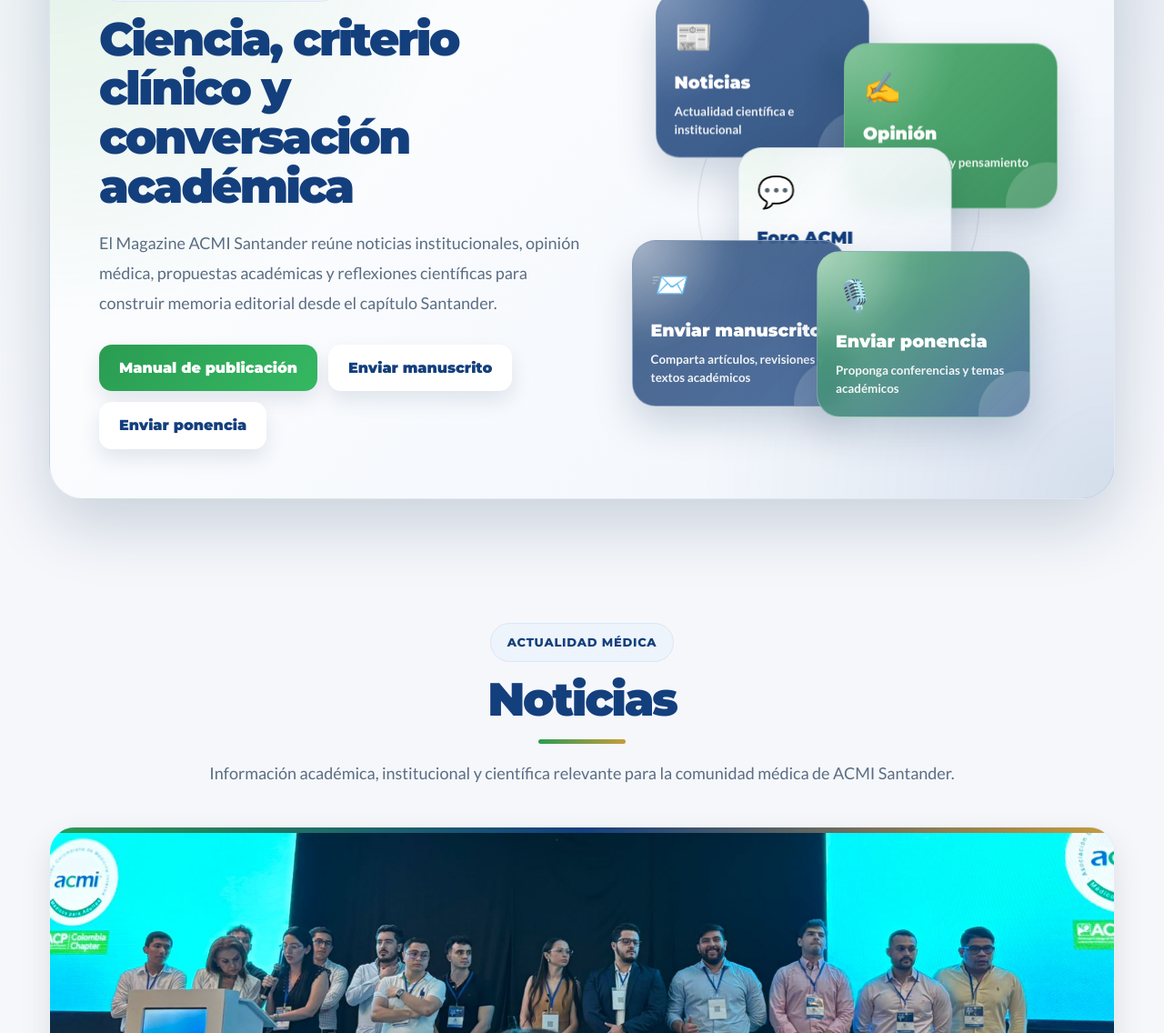
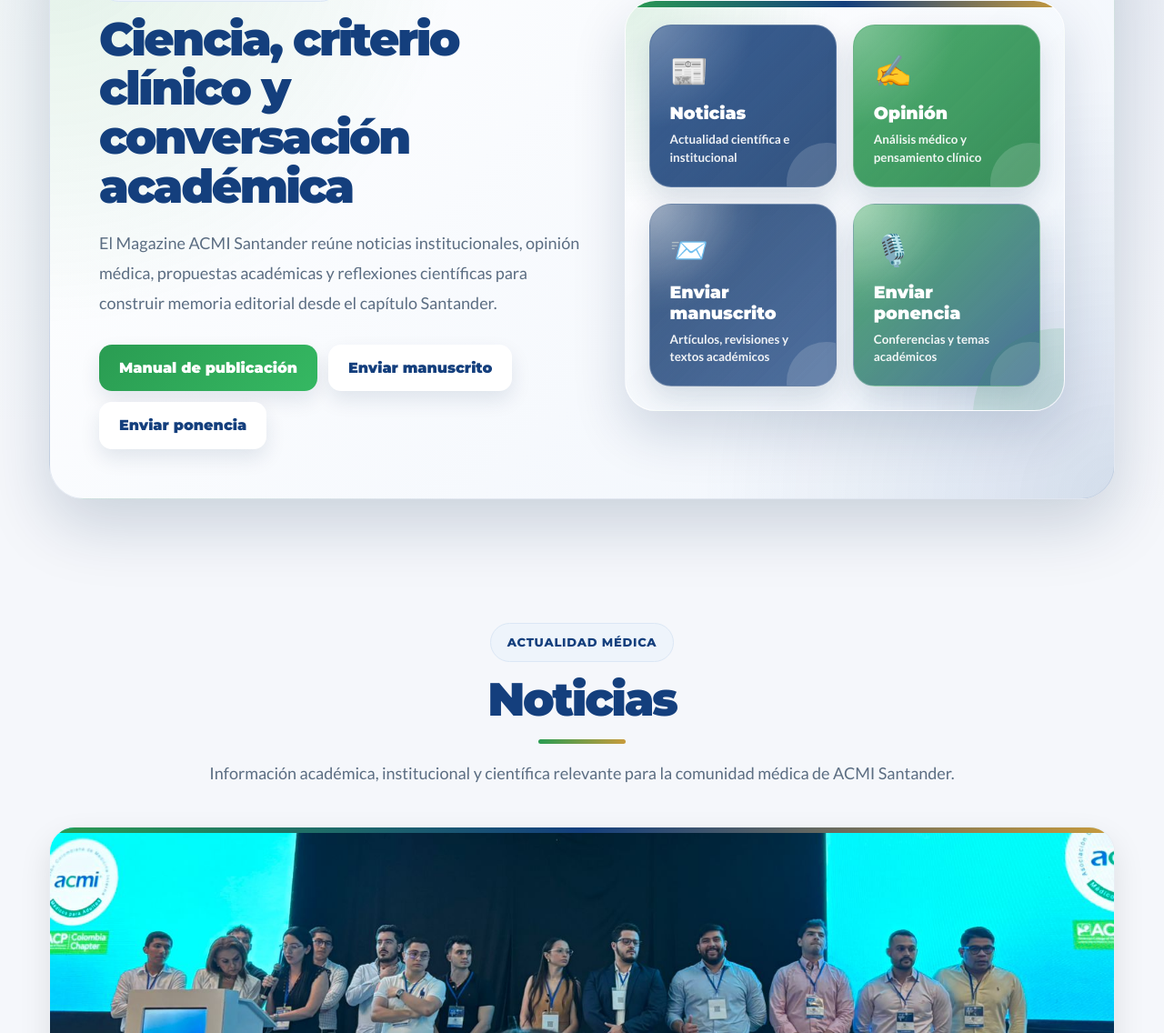
Before and after one commit to Acmisantander/Acmisantander, a Jekyll site: the page built from magazine/index.html, in a window 1280 px wide and 1400 px high, scrolled down 628 px. Shown: the part 264-1400 px from the top of the window at 91% size. Built offline with Jekyll 4.4.1, drawn with Linux system fonts in a browser that asks for light colours.

Commit message:
Update index.html

```diff
--- a/magazine/index.html
+++ b/magazine/index.html
@@ -73,15 +73,15 @@ permalink: /magazine/
 
         <div class="showcase-actions">
 
-          <a class="btn btn-primary" href="/magazine/manual-publicacion/">
+          <a class="btn btn-primary" href="{{ site.baseurl }}/magazine/manual-publicacion/">
             Manual de publicación
           </a>
 
-          <a class="btn btn-light" href="/magazine/enviar-manuscrito/">
+          <a class="btn btn-light" href="{{ site.baseurl }}/magazine/enviar-manuscrito/">
             Enviar manuscrito
           </a>
 
-          <a class="btn btn-light" href="/magazine/enviar-ponencias/">
+          <a class="btn btn-light" href="{{ site.baseurl }}/magazine/enviar-ponencias/">
             Enviar ponencia
           </a>
 
@@ -89,41 +89,37 @@ permalink: /magazine/
 
       </div>
 
-      <div class="showcase-visual" aria-label="Secciones editoriales del Magazine ACMI Santander">
+      <div class="showcase-visual" aria-label="Accesos editoriales principales del Magazine ACMI Santander">
 
-        <a class="floating-card floating-card-one card-blue" href="#noticias">
+        <div class="quick-box">
+
+          <a class="quick-tile quick-blue" href="#noticias">
             <span>📰</span>
             <strong>Noticias</strong>
             <small>Actualidad científica e institucional</small>
           </a>
 
-        <a class="floating-card floating-card-two card-green" href="#opinion">
+          <a class="quick-tile quick-green" href="#opinion">
             <span>✍️</span>
             <strong>Opinión</strong>
             <small>Análisis médico y pensamiento clínico</small>
           </a>
 
-        <a class="floating-card floating-card-three card-white" href="#foro-acmi">
-          <span>💬</span>
-          <strong>Foro ACMI</strong>
-          <small>Conversación académica abierta</small>
+          <a class="quick-tile quick-blue-soft" href="{{ site.baseurl }}/magazine/enviar-manuscrito/">
+            <span>📨</span>
+            <strong>Enviar manuscrito</strong>
+            <small>Artículos, revisiones y textos académicos</small>
           </a>
 
-        <a class="floating-card floating-card-four card-blue-soft" href="/magazine/enviar-manuscrito/">
-          <span>📨</span>
-          <strong>Enviar manuscrito</strong>
-          <small>Comparta artículos, revisiones y textos académicos</small>
+          <a class="quick-tile quick-green-soft" href="{{ site.baseurl }}/magazine/enviar-ponencias/">
+            <span>🎙️</span>
+            <strong>Enviar ponencia</strong>
+            <small>Conferencias y temas académicos</small>
           </a>
 
-        <a class="floating-card floating-card-five card-green-soft" href="/magazine/enviar-ponencias/">
-          <span>🎙️</span>
-          <strong>Enviar ponencia</strong>
-          <small>Proponga conferencias y temas académicos</small>
-        </a>
+        </div>
 
-        <div class="visual-ring"></div>
-        <div class="visual-ring visual-ring-small"></div>
-
+      </div>
       </div>
 
     </div>
@@ -382,7 +378,7 @@ body{
   isolation:isolate;
   background:
     linear-gradient(135deg, rgba(8,40,79,.90), rgba(20,63,125,.76), rgba(42,156,82,.42)),
-    url('/assets/img/magazine-banner.jpg') center center / cover no-repeat;
+    url('{{ site.baseurl }}/assets/img/magazine-banner.jpg') center center / cover no-repeat;
 }
 
 .hero-overlay{
@@ -634,89 +630,120 @@ body{
 }
 
 .showcase-visual{
-  min-height:465px;
+  min-height:430px;
   position:relative;
+  display:flex;
+  align-items:center;
+  justify-content:center;
 }
 
-.floating-card{
-  position:absolute;
-  width:235px;
-  border-radius:26px;
-  padding:20px;
-  box-shadow:0 18px 44px rgba(8,40,79,.18);
-  border:1px solid rgba(255,255,255,.38);
-  z-index:3;
-  animation:floatCard 5.5s ease-in-out infinite;
-  overflow:hidden;
-  text-decoration:none;
+.quick-box{
+  width:100%;
+  max-width:560px;
+  display:grid;
+  grid-template-columns:repeat(2, minmax(0, 1fr));
+  gap:18px;
+  padding:26px;
+  border-radius:34px;
+  background:
+    radial-gradient(circle at top left, rgba(42,156,82,.14), transparent 34%),
+    radial-gradient(circle at bottom right, rgba(20,63,125,.14), transparent 34%),
+    linear-gradient(135deg, rgba(255,255,255,.78), rgba(238,244,251,.82));
+  border:1px solid rgba(255,255,255,.72);
+  box-shadow:0 24px 58px rgba(8,40,79,.16);
   backdrop-filter:blur(12px);
   -webkit-backdrop-filter:blur(12px);
+  position:relative;
+  overflow:hidden;
 }
 
-.floating-card::before{
+.quick-box::before{
+  content:"";
+  position:absolute;
+  inset:0 0 auto 0;
+  height:7px;
+  background:linear-gradient(90deg, var(--verde-acmi), var(--azul-acmi), var(--dorado));
+}
+
+.quick-box::after{
+  content:"";
+  position:absolute;
+  width:190px;
+  height:190px;
+  right:-90px;
+  bottom:-100px;
+  border-radius:50%;
+  background:rgba(42,156,82,.12);
+}
+
+.quick-tile{
+  min-height:168px;
+  border-radius:24px;
+  padding:22px;
+  color:white;
+  text-decoration:none;
+  box-shadow:0 14px 32px rgba(8,40,79,.14);
+  border:1px solid rgba(255,255,255,.28);
+  position:relative;
+  overflow:hidden;
+  transition:.25s ease;
+  display:flex;
+  flex-direction:column;
+  justify-content:center;
+}
+
+.quick-tile::before{
   content:"";
   position:absolute;
   inset:0;
   background:
-    radial-gradient(circle at top left, rgba(255,255,255,.32), transparent 42%),
-    linear-gradient(135deg, rgba(255,255,255,.18), transparent);
+    radial-gradient(circle at top left, rgba(255,255,255,.28), transparent 42%),
+    linear-gradient(135deg, rgba(255,255,255,.14), transparent);
   pointer-events:none;
 }
 
-.floating-card::after{
+.quick-tile::after{
   content:"";
   position:absolute;
-  width:92px;
-  height:92px;
+  width:88px;
+  height:88px;
   border-radius:50%;
-  right:-36px;
-  bottom:-42px;
-  background:rgba(255,255,255,.16);
+  right:-34px;
+  bottom:-40px;
+  background:rgba(255,255,255,.15);
   transition:.25s ease;
 }
 
-.floating-card:hover{
-  transform:translateY(-8px);
-  box-shadow:0 24px 58px rgba(8,40,79,.24);
+.quick-tile:hover{
+  transform:translateY(-7px);
+  box-shadow:0 22px 48px rgba(8,40,79,.22);
 }
 
-.floating-card:hover::after{
+.quick-tile:hover::after{
   transform:scale(1.25);
 }
 
-.card-blue{
-  background:linear-gradient(135deg, rgba(20,63,125,.96), rgba(15,53,105,.82));
-  color:white;
+.quick-blue{
+  background:linear-gradient(135deg, rgba(20,63,125,.98), rgba(15,53,105,.84));
 }
 
-.card-green{
-  background:linear-gradient(135deg, rgba(42,156,82,.96), rgba(30,126,68,.86));
-  color:white;
+.quick-green{
+  background:linear-gradient(135deg, rgba(42,156,82,.98), rgba(30,126,68,.88));
 }
 
-.card-white{
+.quick-blue-soft{
   background:
-    radial-gradient(circle at top left, rgba(42,156,82,.13), transparent 36%),
-    linear-gradient(135deg, rgba(255,255,255,.94), rgba(238,244,251,.88));
-  color:var(--azul-acmi);
-  border:1px solid rgba(20,63,125,.12);
+    radial-gradient(circle at top left, rgba(255,255,255,.30), transparent 34%),
+    linear-gradient(135deg, rgba(15,53,105,.94), rgba(20,63,125,.74));
 }
 
-.card-blue-soft{
+.quick-green-soft{
   background:
-    radial-gradient(circle at top left, rgba(255,255,255,.28), transparent 34%),
-    linear-gradient(135deg, rgba(15,53,105,.92), rgba(20,63,125,.72));
-  color:white;
+    radial-gradient(circle at top left, rgba(255,255,255,.30), transparent 34%),
+    linear-gradient(135deg, rgba(42,156,82,.94), rgba(20,63,125,.72));
 }
 
-.card-green-soft{
-  background:
-    radial-gradient(circle at top left, rgba(255,255,255,.30), transparent 34%),
-    linear-gradient(135deg, rgba(42,156,82,.92), rgba(20,63,125,.70));
-  color:white;
-}
-
-.floating-card span{
+.quick-tile span{
   display:block;
   font-size:34px;
   margin-bottom:10px;
@@ -724,97 +751,26 @@ body{
   z-index:2;
 }
 
-.floating-card strong{
+.quick-tile strong{
   display:block;
   font-family:'Montserrat', sans-serif;
   font-size:19px;
   font-weight:900;
-  margin-bottom:6px;
+  line-height:1.2;
+  margin-bottom:7px;
   position:relative;
   z-index:2;
   color:inherit;
 }
 
-.floating-card small{
+.quick-tile small{
   display:block;
   font-weight:700;
-  line-height:1.5;
+  line-height:1.45;
   position:relative;
   z-index:2;
   color:inherit;
   opacity:.92;
-}
-
-.floating-card-one{
-  top:2px;
-  left:34px;
-}
-
-.floating-card-two{
-  top:54px;
-  right:8px;
-  animation-delay:.7s;
-}
-
-.floating-card-three{
-  top:168px;
-  left:50%;
-  transform:translateX(-50%);
-  animation-delay:1.3s;
-}
-
-.floating-card-four{
-  bottom:12px;
-  left:8px;
-  animation-delay:1.9s;
-}
-
-.floating-card-five{
-  bottom:0;
-  right:38px;
-  animation-delay:2.5s;
-}
-
-@keyframes floatCard{
-  0%,100%{transform:translateY(0);}
-  50%{transform:translateY(-14px);}
-}
-
-.visual-ring{
-  position:absolute;
-  width:310px;
-  height:310px;
-  border-radius:50%;
-  border:1px solid rgba(20,63,125,.15);
-  right:94px;
-  top:78px;
-  animation:ringRotate 12s linear infinite;
-}
-
-.visual-ring::after{
-  content:"";
-  position:absolute;
-  width:16px;
-  height:16px;
-  border-radius:50%;
-  background:var(--verde-acmi);
-  top:22px;
-  left:58px;
-  box-shadow:0 0 0 10px rgba(42,156,82,.14);
-}
-
-.visual-ring-small{
-  width:210px;
-  height:210px;
-  right:144px;
-  top:128px;
-  animation-direction:reverse;
-  opacity:.7;
-}
-
-@keyframes ringRotate{
-  from{transform:rotate(0deg);}
-  to{transform:rotate(360deg);}
 }
 
 .magazine-section{
@@ -1069,32 +1025,16 @@ body{
 
   .showcase-visual{
     min-height:auto;
-    display:grid;
-    gap:16px;
   }
 
-  .floating-card{
-    position:relative;
-    top:auto;
-    left:auto;
-    right:auto;
-    bottom:auto;
-    width:100%;
-    animation:none;
-    transform:none;
+  .quick-box{
+    grid-template-columns:1fr;
+    padding:20px;
+    border-radius:28px;
   }
 
-  .floating-card-three{
-    transform:none;
-  }
-
-  .floating-card:hover{
-    transform:translateY(-4px);
-  }
-
-  .visual-ring,
-  .visual-ring-small{
-    display:none;
+  .quick-tile{
+    min-height:140px;
   }
 
   .magazine-section{
```
Lines whose indentation alone changed are shown as unchanged.
